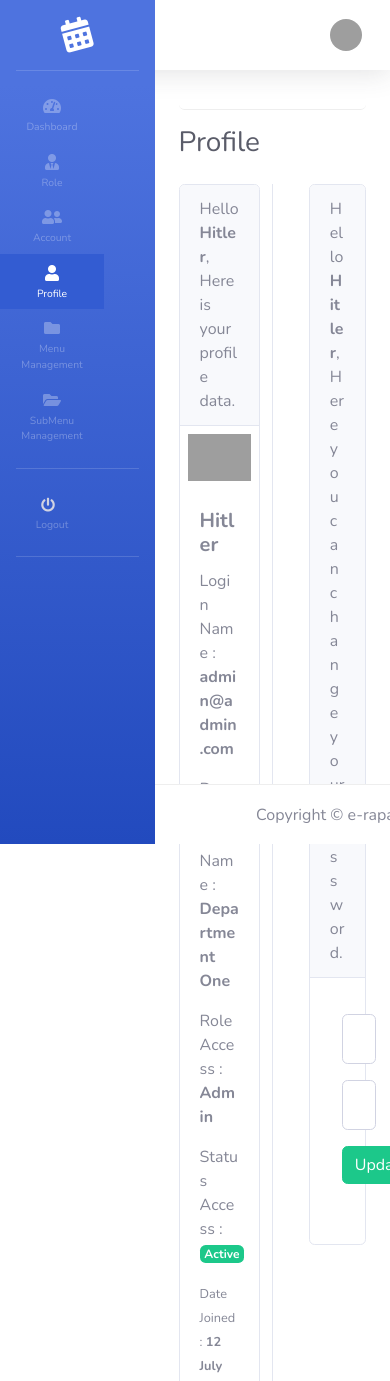
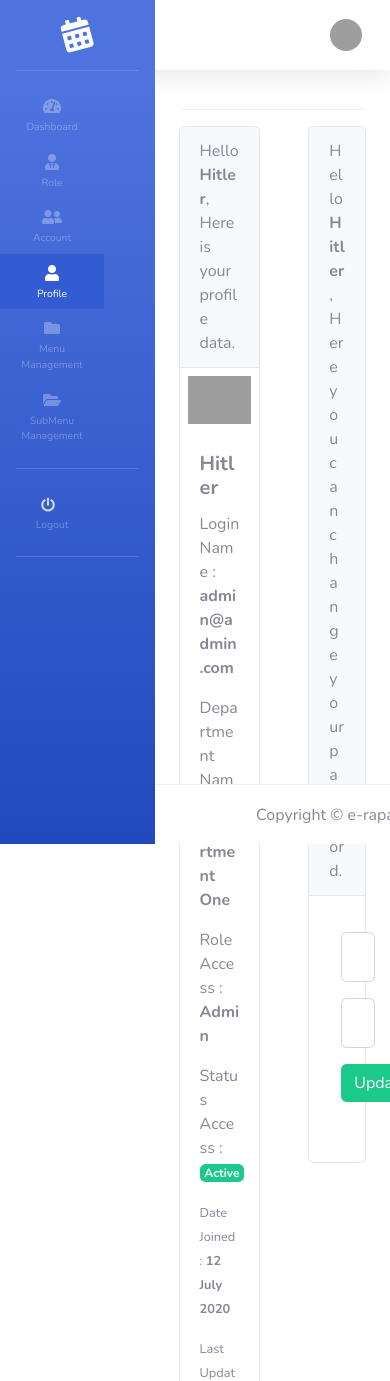
Before and after one commit to ivandj0h/e-rapat, a CodeIgniter app: page /rapat/user in a window 390 px wide. Shown: the top 1381 px of the page. Run offline with CodeIgniter, Linux system fonts and the light colour scheme; a user stored in the database is signed in; data comes from the database, SQL or seed files in the repository; some libraries are stand-ins or nearby versions; grey boxes are pictures that could not be loaded.

Commit message:
make admin dashboard view part 9 - captured added

```diff
--- a/application/models/Account_model.php
+++ b/application/models/Account_model.php
@@ -34,7 +34,6 @@ class Account_model extends CI_Model
         return $query;
     }
 
-
     public function reset_password($id, $data)
     {
         $this->db->where('id', $id);
--- a/application/models/Department_model.php
+++ b/application/models/Department_model.php
@@ -5,27 +5,23 @@ class Department_model extends CI_Model
 {
     protected $table = 'meeting_department';
 
-    // get all data from department table
     public function get_all()
     {
         return $this->db->get($this->table)
             ->result_array();
     }
 
-    // insert data into department table
     public function insert($data)
     {
         return $this->db->insert($this->table, $data);
     }
 
-    // update data into department table
     public function update($id, $data)
     {
         $this->db->where('id', $id);
         $this->db->update($this->table, $data);
     }
 
-    // delete data from department table
     public function delete($id)
     {
         $this->db->where('id', $id);
--- a/application/views/account/index.php
+++ b/application/views/account/index.php
@@ -55,7 +55,6 @@
                                     </tr>
                                 </thead>
                                 <tbody>
-
                                     <?php foreach ($account as $a) : ?>
                                         <tr>
                                             <td class="text-center"><img src="<?= base_url('assets/img/profile/') ?><?= $a['image']; ?>" class="rounded mx-auto d-block" width="30"></td>
@@ -254,7 +253,6 @@ foreach ($account as $a) :
 <?php endforeach; ?>
 <!-- End of Modal Edit -->
 
-
 <!-- Start of Modal Delete -->
 <?php
 foreach ($account as $a) :
@@ -292,7 +290,7 @@ foreach ($account as $a) :
                 <form action="<?= base_url('account/resetpass/'); ?>" method="POST">
                     <input type="hidden" name="<?php echo $this->security->get_csrf_token_name(); ?>" value="<?php echo $this->security->get_csrf_hash(); ?>" style="display: none">
                     <div class="modal-body">
-                        <p>Are you sure want to Reset Password for Account <b><?= $a['name']; ?> ?</b></p>
+                        <p>Are you sure want to Reset Password for <strong><?= $a['name']; ?> ?</strong></p>
                     </div>
                     <div class="modal-footer">
                         <input type="hidden" name="id" value="<?= $id; ?>">
--- a/application/views/user/edit.php
+++ b/application/views/user/edit.php
@@ -7,11 +7,6 @@
         <!-- Start Breadcumb -->
         <div class="breadcrumb"></div>
         <!-- End of Breadcumb -->
-
-        <!-- Page Heading -->
-        <div class="d-sm-flex align-items-center justify-content-between mb-4">
-            <h1 class="h3 mb-0 text-gray-800"><?= $title; ?></h1>
-        </div>
 
         <div class="row">
             <div class="col-lg-6">
--- a/application/views/user/index.php
+++ b/application/views/user/index.php
@@ -10,9 +10,6 @@
         <!-- End of Breadcumb -->
 
         <!-- Page Heading -->
-        <div class="d-sm-flex align-items-center justify-content-between mb-4">
-            <h1 class="h3 mb-0 text-gray-800"><?= $title; ?></h1>
-        </div>
         <?= $this->session->flashdata('messages'); ?>
 
         <div class="row">
@@ -49,7 +46,7 @@
                     </div>
                 </div>
             </div>
-            <div class="col border-left">
+            <div class="col">
                 <div class="card ml-4">
                     <div class="card-header">
                         Hello <strong><?= $user['name']; ?></strong>, Here you can change your password.
```
Also changed, not shown: README.md, assets/img/profile/1.jpeg (deleted), assets/img/profile/3.jpeg (added), captured/login.jpg (added), captured/sub_menu.jpg (added).
